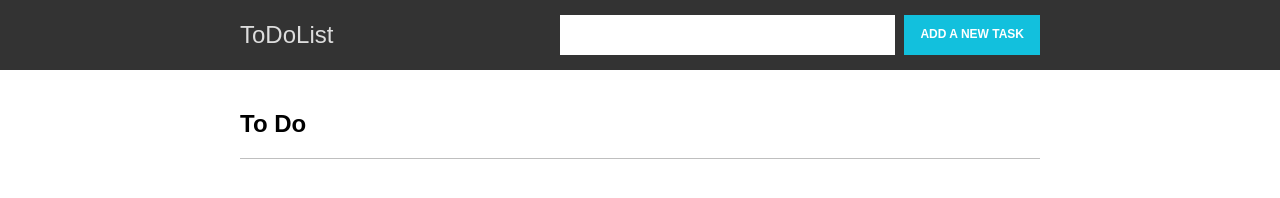
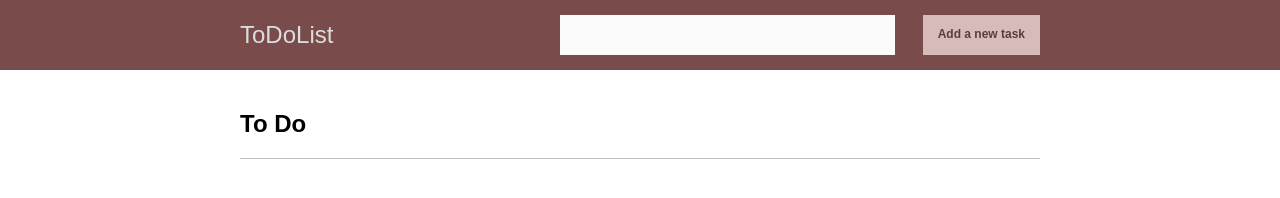
Before and after one commit to JollyM24/vue-todo-list, a plain HTML site: page index.html in a window 1280 px wide. Drawn offline with nearby package versions, Linux system fonts and the light colour scheme; a web font is replaced by a local one.

Commit message:
Addition README.md

```diff
--- a/style.css
+++ b/style.css
@@ -28,7 +28,7 @@ body {
   }
 
   .header {
-    background-color: #333;
+    background-color: #7A4B4B;
     padding: 10px 0;
     margin-bottom: 40px;
   }
@@ -57,7 +57,8 @@ body {
     width: calc(100% - 145px);
     height: 40px;
     text-indent: 10px;
-    border: 1px solid #fff;
+    border: none;
+    background-color: #FBFBFB;
     border-radius: 5px;
     border-radius: 0;
     box-sizing: border-box;
@@ -70,11 +71,10 @@ body {
   }
 
   .btn {
-    background-color: #12c0dd;
-    border: 1px solid #12c0dd;
-    color: #fff;
+    background-color: #D7BABA;
+    border: none;
+    color: #5A3D3D;
     font-weight: 700;
-    text-transform: uppercase;
     padding: 10px 15px;
     font-size: 12px;
     height: 40px;
```
